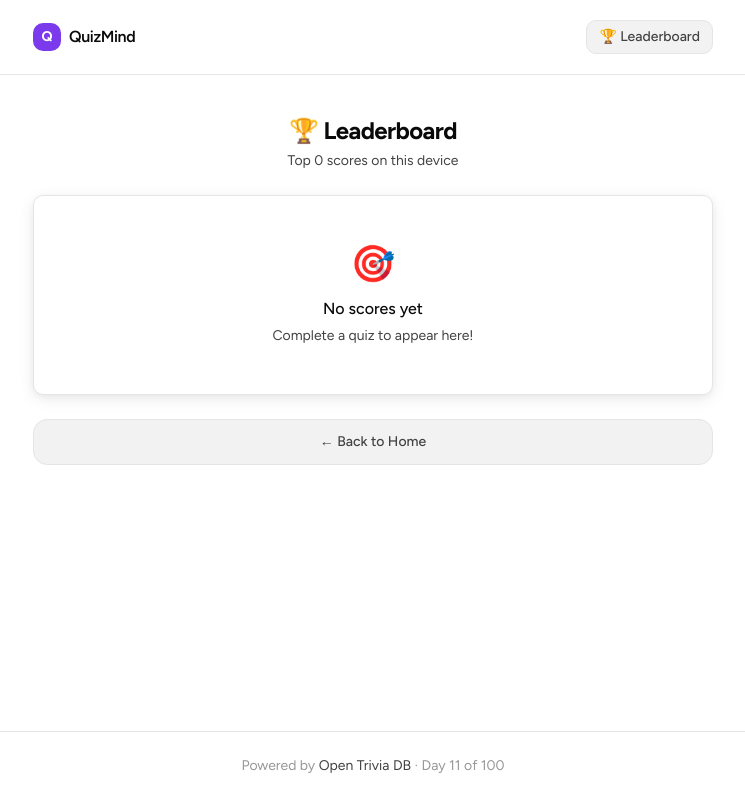
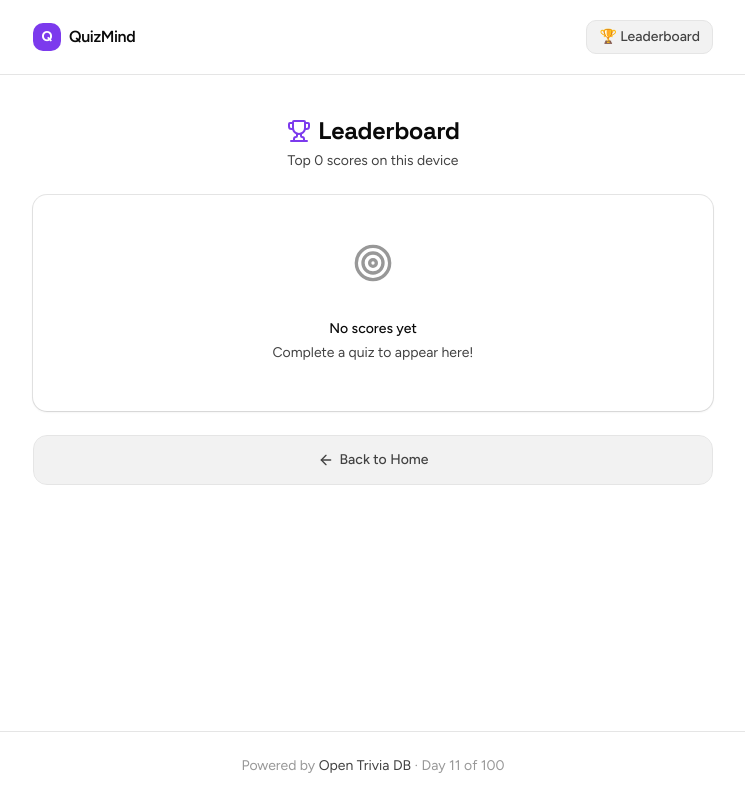
Before and after one commit to Mucaru/day-11-quiz-app, a Next.js app: page / in a window 1280 px wide. Both pictures are taken after a click on the button "🏆 Leaderboard". Shown: the whole page, without its empty margins (267-1012 px from the left). Built offline with nearby package versions, Linux system fonts and the light colour scheme.

Commit message:
refactor: rebuild LeaderboardScreen with shadcn Card/Button and lucide icons

```diff
--- a/features/quiz/components/LeaderboardScreen.tsx
+++ b/features/quiz/components/LeaderboardScreen.tsx
@@ -9,6 +9,15 @@
 
 import { useQuizStore } from "../store/useQuizStore";
 import { TOTAL_QUESTIONS, POINTS_PER_CORRECT } from "@/constants/quiz";
+import { Card } from "@/components/ui/card";
+import { Button } from "@/components/ui/button";
+import { Trophy, Target, Medal, ArrowLeft } from "lucide-react";
+
+const RANK_STYLES = [
+  { bg: "#fef9e7", color: "#d4a017", border: "#f0d060" }, // gold
+  { bg: "#f4f4f5", color: "#71717a", border: "#d4d4d8" }, // silver
+  { bg: "#fff4ee", color: "#c2692a", border: "#f0b090" }, // bronze
+];
 
 export function LeaderboardScreen() {
   const leaderboard = useQuizStore((s) => s.leaderboard);
@@ -16,15 +25,6 @@ export function LeaderboardScreen() {
 
   const maxScore = TOTAL_QUESTIONS * POINTS_PER_CORRECT;
 
-  /**
-   * Format tanggal dari ISO string ke tampilan yang readable.
-   * Contoh: "2026-07-01T10:00:00.000Z" → "Jul 1, 2026"
-   *
-   * Kenapa tidak pakai library seperti date-fns?
-   * Karena Intl.DateTimeFormat adalah native browser API
-   * yang sudah cukup untuk kebutuhan sederhana ini.
-   * Tidak perlu tambah dependency.
-   */
   const formatDate = (isoString: string): string => {
     return new Intl.DateTimeFormat("en-US", {
       month: "short",
@@ -33,144 +33,81 @@ export function LeaderboardScreen() {
     }).format(new Date(isoString));
   };
 
-  /** Medal emoji untuk top 3 */
-  const getMedal = (index: number): string => {
-    const medals = ["🥇", "🥈", "🥉"];
-    return medals[index] ?? `${index + 1}`;
-  };
-
-  /** Warna rank badge untuk top 3 */
-  const getRankStyle = (index: number) => {
-    if (index === 0)
-      return {
-        background: "#fef9e7",
-        color: "#d4a017",
-        border: "1px solid #f0d060",
-      };
-    if (index === 1)
-      return {
-        background: "#f4f4f5",
-        color: "#71717a",
-        border: "1px solid #d4d4d8",
-      };
-    if (index === 2)
-      return {
-        background: "#fff4ee",
-        color: "#c2692a",
-        border: "1px solid #f0b090",
-      };
-    return {
-      background: "var(--color-surface-raised)",
-      color: "var(--color-text-tertiary)",
-      border: "1px solid var(--color-border)",
-    };
-  };
-
   return (
     <div className="space-y-6 animate-fade-in">
-
       {/* ── Header ── */}
       <div className="text-center space-y-1">
-        <h2
-          className="text-2xl font-bold tracking-tight"
-          style={{ color: "var(--color-text-primary)" }}
-        >
-          🏆 Leaderboard
+        <h2 className="font-heading text-2xl font-bold tracking-tight text-text-primary flex items-center justify-center gap-2">
+          <Trophy className="size-6" style={{ color: "var(--color-accent-2)" }} />
+          Leaderboard
         </h2>
-        <p
-          className="text-sm"
-          style={{ color: "var(--color-text-secondary)" }}
-        >
+        <p className="text-sm text-text-secondary">
           Top {leaderboard.length} scores on this device
         </p>
       </div>
 
       {/* ── List ── */}
       {leaderboard.length === 0 ? (
-        // Empty state
-        <div
-          className="card-padded text-center space-y-3 py-12"
-        >
-          <div className="text-4xl">🎯</div>
+        <Card className="text-center space-y-3 py-12 rounded-xl shadow-sm">
+          <Target className="size-10 mx-auto text-tertiary" />
           <div>
-            <p
-              className="font-medium"
-              style={{ color: "var(--color-text-primary)" }}
-            >
-              No scores yet
-            </p>
-            <p
-              className="text-sm mt-1"
-              style={{ color: "var(--color-text-secondary)" }}
-            >
+            <p className="font-medium text-text-primary">No scores yet</p>
+            <p className="text-sm mt-1 text-text-secondary">
               Complete a quiz to appear here!
             </p>
           </div>
-        </div>
+        </Card>
       ) : (
         <div className="space-y-2">
           {leaderboard.map((entry, index) => {
             const percentage = Math.round((entry.score / maxScore) * 100);
-            const rankStyle = getRankStyle(index);
+            const topStyle = RANK_STYLES[index];
 
             return (
-              <div
+              <Card
                 key={entry.id}
-                className="card flex items-center gap-4 px-4 py-3.5 transition-all"
+                className="flex flex-row items-center gap-4 px-4 py-3.5 rounded-xl shadow-sm"
                 style={{
-                  /**
-                   * Top 3 punya border kiri berwarna —
-                   * subtle visual distinction untuk juara.
-                   */
-                  borderLeft:
-                    index < 3
-                      ? `3px solid ${
-                          index === 0
-                            ? "#d4a017"
-                            : index === 1
-                              ? "#71717a"
-                              : "#c2692a"
-                        }`
-                      : "1px solid var(--color-border)",
+                  borderLeft: topStyle
+                    ? `3px solid ${topStyle.border}`
+                    : "1px solid var(--color-border)",
                 }}
               >
                 {/* Rank badge */}
                 <div
                   className="w-8 h-8 rounded-lg flex items-center justify-center text-sm font-bold shrink-0"
-                  style={rankStyle}
+                  style={
+                    topStyle
+                      ? {
+                          background: topStyle.bg,
+                          color: topStyle.color,
+                          border: `1px solid ${topStyle.border}`,
+                        }
+                      : {
+                          background: "var(--color-surface-raised)",
+                          color: "var(--color-text-tertiary)",
+                          border: "1px solid var(--color-border)",
+                        }
+                  }
                 >
-                  {getMedal(index)}
+                  {index < 3 ? <Medal className="size-4" /> : index + 1}
                 </div>
 
                 {/* Nama + tanggal */}
                 <div className="flex-1 min-w-0">
-                  <p
-                    className="font-semibold text-sm truncate"
-                    style={{ color: "var(--color-text-primary)" }}
-                  >
+                  <p className="font-semibold text-sm truncate text-text-primary">
                     {entry.playerName}
                   </p>
-                  <p
-                    className="text-xs mt-0.5"
-                    style={{ color: "var(--color-text-tertiary)" }}
-                  >
+                  <p className="text-xs mt-0.5 text-tertiary">
                     {formatDate(entry.playedAt)}
                   </p>
                 </div>
 
                 {/* Score + percentage */}
                 <div className="text-right shrink-0">
-                  <p
-                    className="font-bold text-sm"
-                    style={{ color: "var(--color-text-primary)" }}
-                  >
+                  <p className="font-bold text-sm text-text-primary">
                     {entry.score}{" "}
-                    <span
-                      className="font-normal text-xs"
-                      style={{ color: "var(--color-text-tertiary)" }}
-                    >
-                      pts
-                    </span>
+                    <span className="font-normal text-xs text-tertiary">pts</span>
                   </p>
                   <p
                     className="text-xs font-medium mt-0.5"
@@ -186,32 +123,21 @@ export function LeaderboardScreen() {
                     {percentage}%
                   </p>
                 </div>
-              </div>
+              </Card>
             );
           })}
         </div>
       )}
 
       {/* ── Back Button ── */}
-      <button
+      <Button
         onClick={resetQuiz}
-        className="w-full py-3 rounded-xl font-medium text-sm transition-all"
-        style={{
-          background: "var(--color-surface-raised)",
-          color: "var(--color-text-secondary)",
-          border: "1px solid var(--color-border)",
-        }}
-        onMouseEnter={(e) => {
-          (e.currentTarget).style.background = "var(--color-border)";
-          (e.currentTarget).style.color = "var(--color-text-primary)";
-        }}
-        onMouseLeave={(e) => {
-          (e.currentTarget).style.background = "var(--color-surface-raised)";
-          (e.currentTarget).style.color = "var(--color-text-secondary)";
-        }}
+        variant="outline"
+        className="w-full py-6 rounded-xl font-medium text-sm bg-surface-raised text-text-secondary border-border hover:bg-border hover:text-text-primary"
       >
-        ← Back to Home
-      </button>
+        <ArrowLeft className="size-4" />
+        Back to Home
+      </Button>
     </div>
   );
 }
```
